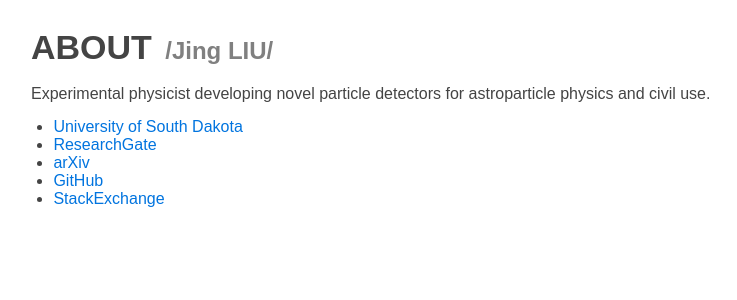
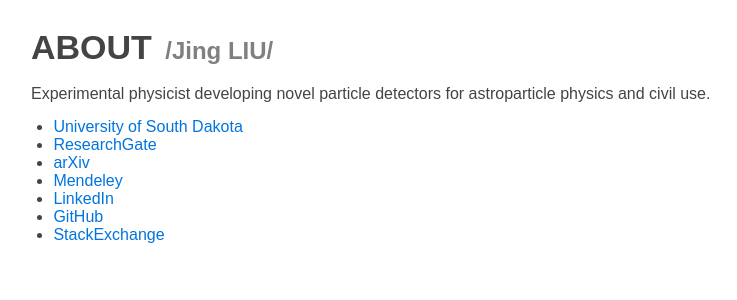
Before and after one commit to jintonic/jintonic.github.io, a Jekyll site: the page built from about.md, in a window 1280 px wide. Shown: the top 300 px of the page, without its empty margins (269-1006 px from the left). Built offline with Jekyll 4.4.1, drawn with Linux system fonts in a browser that asks for light colours.

Commit message:
added Mendeley and LinkedIn

```diff
--- a/about.md
+++ b/about.md
@@ -9,5 +9,7 @@ Experimental physicist developing novel particle detectors for astroparticle phy
 - [University of South Dakota](http://www.usd.edu/arts-and-sciences/physics/jing-liu.cfm)
 - [ResearchGate](https://www.researchgate.net/profile/Jing_Liu117)
 - [arXiv](http://arxiv.org/a/liu_j_2)
+- [Mendeley](http://www.mendeley.com/profiles/jing-liu36)
+- [LinkedIn](https://www.linkedin.com/in/jingliuphys)
 - [GitHub](https://github.com/jintonic)
 - [StackExchange](http://stackexchange.com/users/2014017/jing)
```
